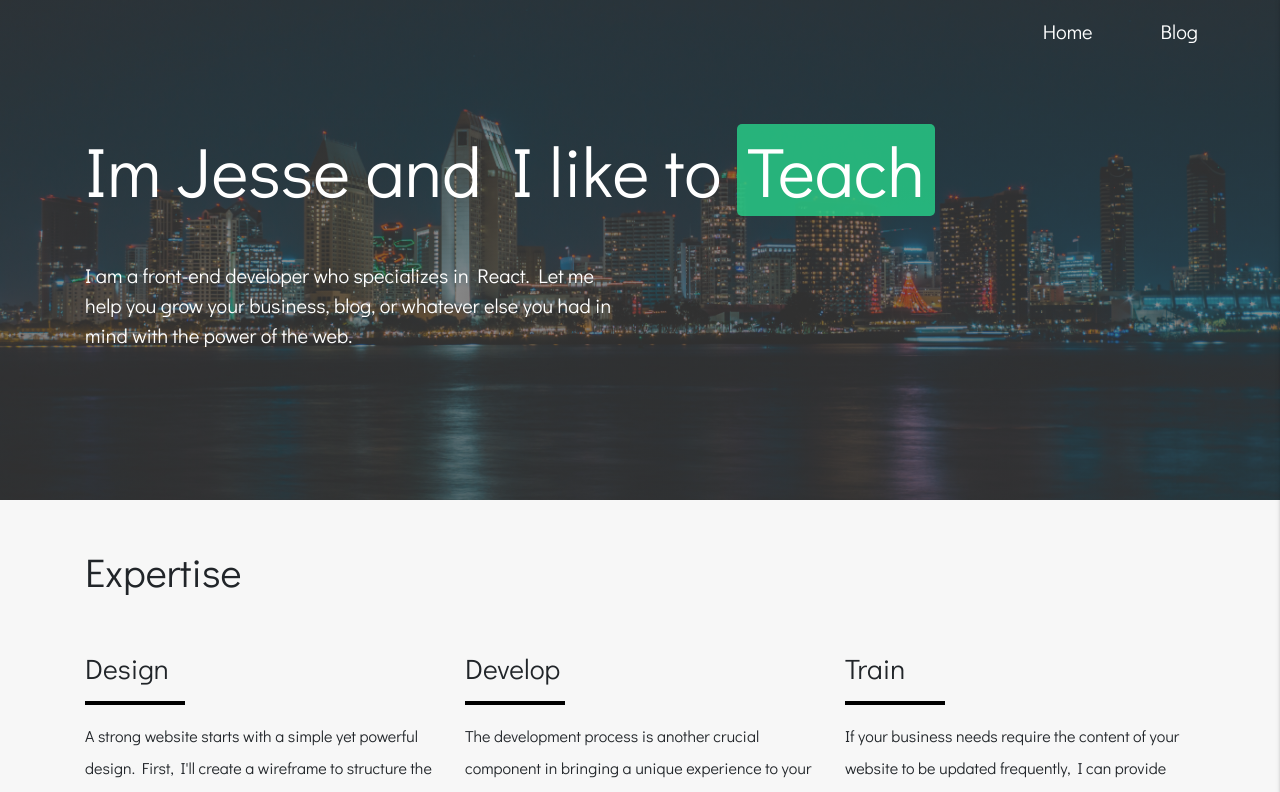
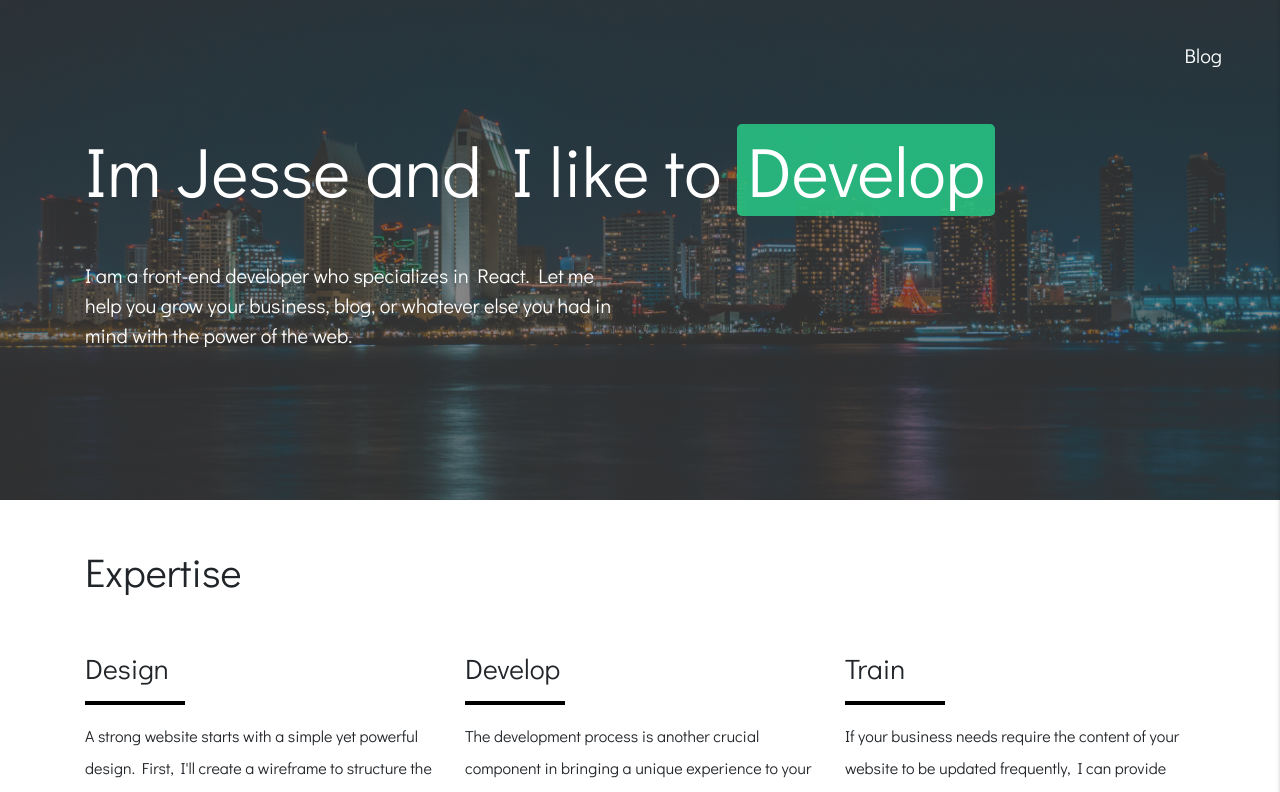
Before and after one commit to j-per/jesseperdue.com, a React (Create React App) app: page / in a window 1280 px wide. Shown: the top 792 px of the page. Built offline with nearby package versions, Linux system fonts and the light colour scheme.

Commit message:
Styled burger menu and started refactoring some code

```diff
--- a/src/components/Home/Backdrop.js
+++ b/src/components/Home/BurgerMenu/Backdrop.js
@@ -9,7 +9,7 @@ const BackdropWrapper = styled.div`
   position: fixed;
   top: 0;
   left: 0;
-  background: rgba(0, 0, 0, 0.3);
+  background: rgba(0, 0, 0, 0.5);
   z-index: 9;
 `;
 
--- a/src/components/Home/BurgerMenu.js
+++ b/src/components/Home/BurgerMenu/BurgerMenu.js
@@ -17,14 +17,10 @@ const BurgerMenuWrapper = styled.button`
   top: 2rem;
   right: 2rem;
   background-color: transparent;
-  overflow: hidden;
   cursor: pointer;
-  background-repeat: no-repeat;
   border: none;
-  align-content: center;
   padding: 0;
-  &:focus {
-  }
+
   @media (max-width: 768px) {
     display: flex;
     flex-direction: column;
--- a/src/components/Home/SideDrawer.js
+++ b/src/components/Home/BurgerMenu/SideDrawer.js
@@ -5,7 +5,7 @@ import { Link } from "react-router-dom";
 import "./SideDrawer.css";
 
 const SideDrawer = ({ show }) => {
-  const test = () => {
+  const addClassName = () => {
     if (show) {
       return "closed open";
     } else {
@@ -14,11 +14,8 @@ const SideDrawer = ({ show }) => {
   };
 
   return (
-    <SideDrawerWrapper show={show} className={test()}>
+    <SideDrawerWrapper show={show} className={addClassName()}>
       <ul>
-        <li>
-          <SideDrawerLink to="/">Home</SideDrawerLink>
-        </li>
         <li>
           <SideDrawerLink to="/blog">Blog</SideDrawerLink>
         </li>
@@ -32,6 +29,7 @@ const SideDrawerWrapper = styled.nav`
   z-index: 10;
   box-shadow: 2px 0 5px rgba(0, 0, 0, 0.5);
   position: fixed;
+  display: flex;
   background: white;
   top: 0;
   right: 0;
@@ -40,7 +38,7 @@ const SideDrawerWrapper = styled.nav`
     display: flex;
     flex-direction: column;
     justify-content: center;
-    font-size: 70px;
+    font-size: 40px;
     list-style: none;
     margin: 0 auto;
   }
--- a/src/components/Home/JumbotronHeader.js
+++ b/src/components/Home/JumbotronHeader.js
@@ -1,24 +1,21 @@
 import React from "react";
+
+import { Jumbotron, Container, Row, Col } from "react-bootstrap";
+import Navigation from "./Navigation";
+import BurgerMenu from "./BurgerMenu/BurgerMenu";
+import SideDrawer from "./BurgerMenu/SideDrawer";
+import Backdrop from "./BurgerMenu/Backdrop";
 import "./JumbotronHeader.css";
-import { Jumbotron, Container, Row, Col } from "react-bootstrap";
-import NewNav from "./NewNav";
-import BurgerMenu from "./BurgerMenu";
-import SideDrawer from "./SideDrawer";
-import Backdrop from "./Backdrop";
 
 class JumbotronHeader extends React.Component {
-  constructor(props) {
-    super(props);
-
-    this.state = {
-      counter: 0,
-      words: ["Create", "Code", "Design", "Develop", "Teach"],
-      burgerMenuIsOpen: false
-    };
-  }
+  state = {
+    counter: 0,
+    words: ["Create", "Code", "Design", "Develop", "Teach"],
+    burgerMenuIsOpen: false
+  };
 
   componentDidMount() {
-    this.interval = setInterval(() => {
+    setInterval(() => {
       if (this.state.counter < 5) {
         this.setState({ counter: this.state.counter + 1 });
         if (this.state.counter === 5) {
@@ -48,7 +45,7 @@ class JumbotronHeader extends React.Component {
     return (
       <section id="jumbotronheader">
         <Jumbotron>
-          <NewNav />
+          <Navigation />
           <BurgerMenu burgerMenuHandler={this.burgerMenuHandler} />
           <SideDrawer show={this.state.burgerMenuIsOpen} />
           {backdrop}
--- a/src/components/Home/Navigation.js
+++ b/src/components/Home/Navigation.js
@@ -1,63 +1,46 @@
 import React from "react";
-import Navbar from "react-bootstrap/Navbar";
-import Nav from "react-bootstrap/Nav";
-import { Link } from "react-scroll";
+import { Link } from "react-router-dom";
+import styled from "styled-components";
 
-class Navigation extends React.Component {
-  render() {
-    return (
-      <Navbar
-        collapseOnSelect
-        expand="lg"
-        style={{ backgroundColor: "#f7f7f7" }}
-      >
-        <Navbar.Brand style={{ fontSize: "22px" }}>Jesse Perdue</Navbar.Brand>
-        <Navbar.Toggle aria-controls="responsive-navbar-nav" />
-        <Navbar.Collapse id="responsive-navbar-nav">
-          <Nav className="ml-auto">
-            <Link
-              activeClass="active"
-              to="expertise"
-              spy={true}
-              smooth="easeInOutQuint"
-              offset={-45}
-              duration={1000}
-              style={{ fontSize: "18px", marginRight: "20px" }}
-              role="button"
-              className="nav-link"
-            >
-              Expertise
-            </Link>
-            <Link
-              activeClass="active"
-              to="about"
-              spy={true}
-              smooth="easeInOutQuint"
-              duration={1000}
-              style={{ fontSize: "18px", marginRight: "20px" }}
-              role="button"
-              className="nav-link"
-            >
-              About
-            </Link>
-            <Link
-              activeClass="active"
-              to="contact"
-              spy={true}
-              smooth="easeInOutQuint"
-              duration={1000}
-              style={{ fontSize: "18px", marginRight: "20px" }}
-              role="button"
-              className="nav-link"
-            >
-              Contact
-            </Link>
-          </Nav>
-          <Nav />
-        </Navbar.Collapse>
-      </Navbar>
-    );
+const NewNav = () => (
+  <NavWrapper>
+    <ul>
+      <li>
+        <SyledLink to="/blog">Blog</SyledLink>
+      </li>
+    </ul>
+  </NavWrapper>
+);
+
+const NavWrapper = styled.nav`
+  display: flex;
+  font-size: 20px;
+  justify-content: flex-end;
+  position: absolute;
+  right: 3rem;
+  top: 2.5rem;
+  ul {
+    display: flex;
+    li {
+      list-style: none;
+    }
   }
-}
 
-export default Navigation;
+  @media (max-width: 768px) {
+    display: none;
+  }
+`;
+
+const SyledLink = styled(Link)`
+  color: white;
+  padding: 0 10px;
+  transition: 400ms;
+  border-top: 2px solid transparent;
+  &:hover {
+    text-decoration: none;
+    border-top: 2px solid #3ac489;
+    color: white;
+  }
+`;
+
+export default NewNav;
--- a/src/components/Home/NewNav.js
+++ /dev/null
@@ -1,55 +0,0 @@
-import React from "react";
-import { Link } from "react-router-dom";
-import styled from "styled-components";
-
-const NewNav = () => (
-  <NavWrapper>
-    <ul>
-      <li>
-        <SyledLink to="/">Home</SyledLink>
-      </li>
-      <li>
-        <SyledLink to="/blog">Blog</SyledLink>
-      </li>
-    </ul>
-  </NavWrapper>
-);
-
-const NavWrapper = styled.nav`
-  display: flex;
-  font-size: 20px;
-  justify-content: flex-end;
-  margin-right: 2rem;
-  background-color: transparent;
-  position: absolute;
-  right: 1rem;
-  top: 1rem;
-  box-sizing: border-box;
-  ul {
-    display: flex;
-    li {
-      list-style: none;
-    }
-  }
-
-  @media (max-width: 768px) {
-    display: none;
-  }
-`;
-
-const SyledLink = styled(Link)`
-  color: white;
-  margin: 0 0.5rem;
-  padding: 0 25px;
-  transition: 400ms;
-  border: 1.5px solid transparent;
-  border-radius: 5px;
-  &:hover {
-    text-decoration: none;
-    background: #3ac489;
-    border: 1.5px solid #3ac489;
-    color: white;
-  }
-`;
-
-export default NewNav;
--- a/src/index.css
+++ b/src/index.css
@@ -2,6 +2,17 @@ body {
   padding: 0;
   margin: 0;
   font-family: "Didact Gothic", sans-serif;
-  background: #f7f7f7;
   box-sizing: border-box;
 }
+
+.home {
+  background: #fff;
+}
+
+.blog {
+  background: #282c35;
+}
+
+.blogdetails {
+  background: #282c35;
+}
--- a/src/pages/Blog.js
+++ b/src/pages/Blog.js
@@ -3,7 +3,6 @@ import BlogCard from "../components/Blog/BlogCard";
 import styled from "styled-components";
 
 import LeftArrowIcon from "../components/Blog/LeftArrowIcon";
-import BurgerMenu from "../components/Home/BurgerMenu";
 
 const BLOG_URL = `https://public-api.wordpress.com/rest/v1.1/sites/jesseperdueblog.home.blog/posts`;
 
@@ -12,7 +11,8 @@ class Blog extends React.Component {
     posts: []
   };
 
-  componentWillMount() {
+  componentDidMount() {
+    document.body.className = "blog";
     fetch(BLOG_URL)
       .then(res => res.json())
       .then(json => {
@@ -64,7 +64,6 @@ const Wrapper = styled.div`
   flex-direction: column;
   align-items: center;
   position: relative;
-  background-color: #282c35;
 `;
 
 const StyledHeading = styled.h1`
--- a/src/pages/BlogDetails.js
+++ b/src/pages/BlogDetails.js
@@ -40,6 +40,7 @@ class BlogDetails extends React.Component {
   };
 
   componentDidMount() {
+    document.body.className = "blogdetails";
     const postID = this.props.match.params.id;
     fetch(
       `https://public-api.wordpress.com/rest/v1.1/sites/jesseperdueblog.home.blog/posts/${postID}`
@@ -55,7 +56,7 @@ class BlogDetails extends React.Component {
 
   render() {
     return (
-      <div style={{ background: "#282c35" }}>
+      <div>
         <ContentWrapper>
           <LeftArrowIcon route="/blog" top="2rem" left="2rem" fill="white" />
           <h1>{this.state.post ? this.state.post.title : "Loading..."}</h1>
--- a/src/pages/Home.js
+++ b/src/pages/Home.js
@@ -1,16 +1,17 @@
 import React from "react";
-import Navigation from "../components/Home/Navigation";
+
 import JumbotronHeader from "../components/Home/JumbotronHeader";
 import Expertise from "../components/Home/Expertise";
 import About from "../components/Home/About";
 import AboutOverlap from "../components/Home/AboutOverlap";
-import Portfolio from "../components/Home/Portfolio";
 import Contact from "../components/Home/Contact";
 import Footer from "../components/Home/Footer";
 
-import NewNav from "../components/Home/NewNav";
+class Home extends React.Component {
+  componentDidMount() {
+    document.body.className = "home";
+  }
 
-class Home extends React.Component {
   render() {
     return (
       <div>
@@ -18,7 +19,7 @@ class Home extends React.Component {
         <Expertise />
         <About />
         <AboutOverlap />
-        <Portfolio />
+        {/* <Portfolio /> */}
         <Contact />
         <Footer />
       </div>
```
Also changed, not shown: src/components/Home/Navigation.css (deleted, +0 -23 lines), src/components/Home/BurgerMenu/SideDrawer.css (renamed from src/components/Home/SideDrawer.css).
